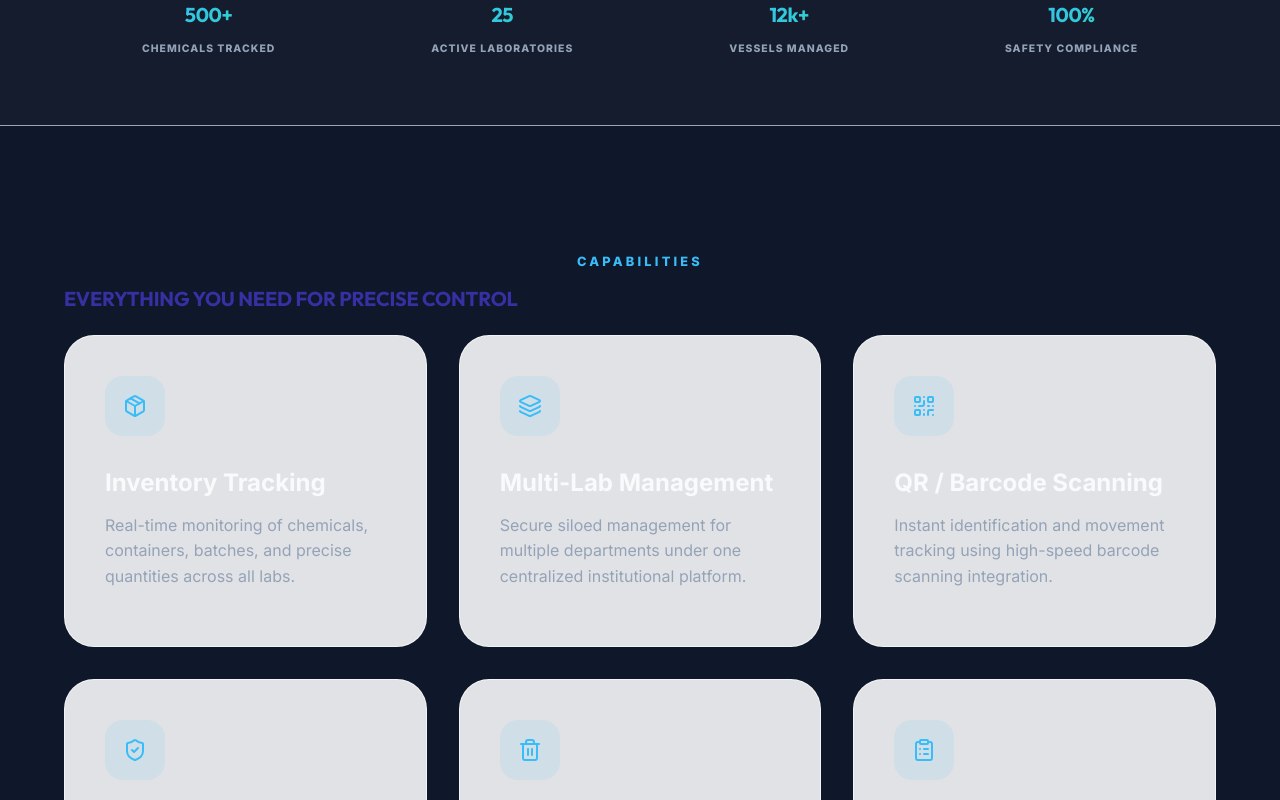
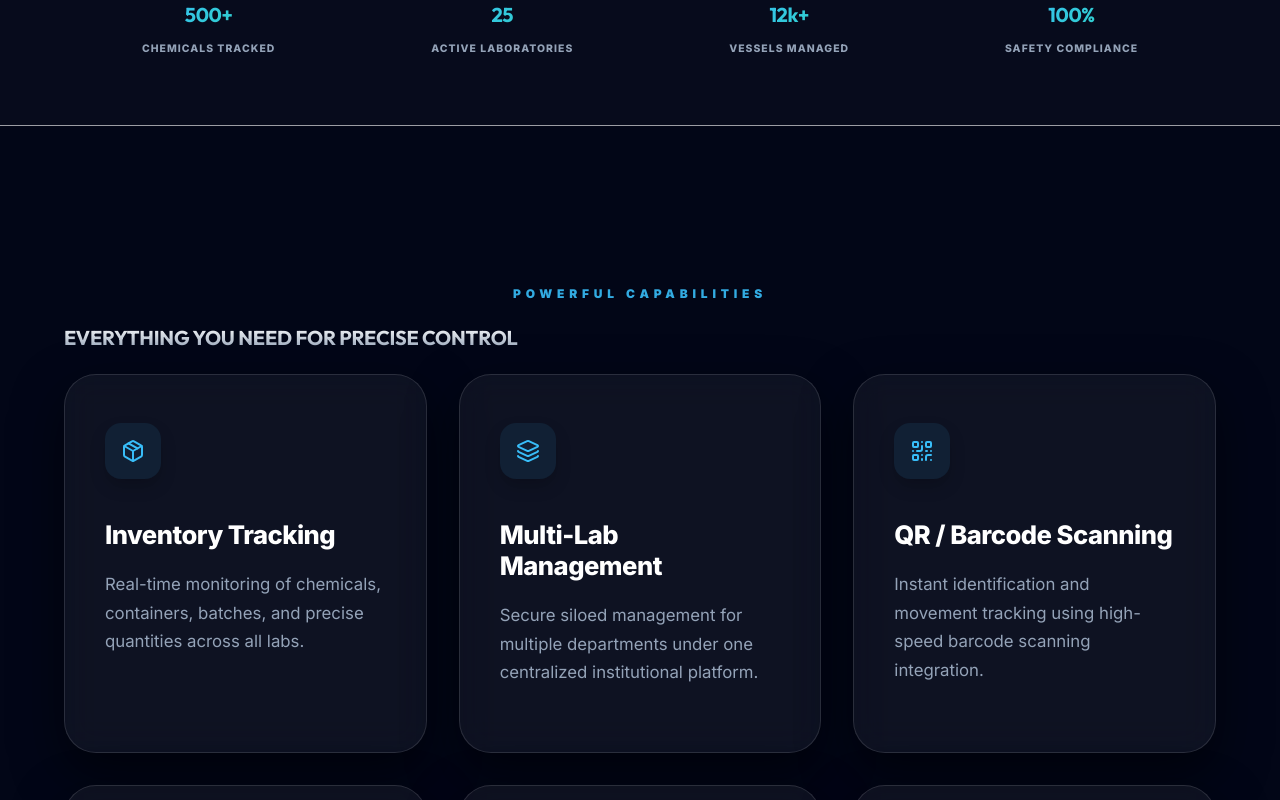
Before and after one commit to A-sualih/chemical_inventory_system, a React (Vite) app in the folder frontend/: page / in a window 1280 px wide. Shown: the part 920-1720 px from the top of the page. Built offline with nearby package versions, Linux system fonts and the light colour scheme; no server answers.

Commit message:
feat: add configurable landing page hero banner and enhance landing page UI styling

```diff
--- a/frontend/src/features/settings/SystemSettings.jsx
+++ b/frontend/src/features/settings/SystemSettings.jsx
@@ -22,6 +22,7 @@ const SystemSettings = () => {
     const [formData, setFormData] = useState({
         systemName: "",
         systemLogo: "",
+        landingHero: "",
         favicon: "",
         orgName: "",
         defaultTheme: "light",
@@ -186,6 +187,16 @@ const SystemSettings = () => {
                                     </div>
                                 </div>
                                 <div className="settings-field-group">
+                                    <label className="settings-label">Landing Page Hero Banner</label>
+                                    <div className="file-upload-wrapper" style={{ height: 'auto', minHeight: '80px' }}>
+                                        <div className="preview-image-box" style={{ width: '100%', height: '120px', aspectRatio: 'auto' }}>
+                                            {formData.landingHero ? <img src={formData.landingHero} alt="Hero Banner" style={{ height: '100%', width: '100%', objectFit: 'cover' }} /> : <PaintBrushIcon style={{width: '2rem', color: '#cbd5e1'}} />}
+                                        </div>
+                                        <input type="file" className="custom-file-input" onChange={(e) => handleFileUpload(e, "landingHero")} />
+                                    </div>
+                                    <p className="field-hint" style={{ fontSize: '0.75rem', color: 'var(--slate-400)', marginTop: '0.5rem' }}>Large scientific illustration or lab photo (16:9 recommended).</p>
+                                </div>
+                                <div className="settings-field-group">
                                     <label className="settings-label">Favicon (.ico, .png)</label>
                                     <div className="file-upload-wrapper">
                                         <div className="preview-image-box" style={{width: '3rem', height: '3rem'}}>
--- a/frontend/src/pages/Landing.jsx
+++ b/frontend/src/pages/Landing.jsx
@@ -85,7 +85,11 @@ const Landing = () => {
         </div>
         <div className="hero-visual">
           <div className="hero-img-container">
-             <img src="/landing_hero_illustration_v2_1779104886985.png" alt="Chemical Inventory Management System Illustration" />
+             <img
+               src={settings?.landingHero || "/landing_hero_illustration_v2_1779104886985.png"}
+               alt={`${systemName} Illustration`}
+               onError={(e) => e.target.src = "/landing_hero_illustration_v2_1779104886985.png"}
+             />
           </div>
         </div>
       </header>
@@ -111,8 +115,8 @@ const Landing = () => {
       </div>
 
       {/* Key Features Section */}
-      <section id="features" className="section-container">
-        <span className="section-tag">Capabilities</span>
+      <section id="features" className="section-container" style={{ paddingTop: '10rem' }}>
+        <span className="section-tag">Powerful Capabilities</span>
         <h2 className="section-title">Everything you need for precise control</h2>
         <div className="features-grid">
           <FeatureCard
--- a/frontend/src/styles/Landing.css
+++ b/frontend/src/styles/Landing.css
@@ -1,14 +1,17 @@
 /* Landing Page Styles - Vivid Modern */
 :root {
-  --landing-primary: #0f172a;
+  --landing-primary: #020617; /* Deeper midnight */
   --landing-accent: #38bdf8;
-  --landing-accent-muted: rgba(56, 189, 248, 0.1);
+  --landing-accent-glow: rgba(56, 189, 248, 0.4);
+  --landing-accent-muted: rgba(56, 189, 248, 0.08);
   --landing-teal: #2dd4bf;
+  --landing-purple: #a855f7;
   --landing-indigo: #6366f1;
   --landing-text-main: #f8fafc;
   --landing-text-muted: #94a3b8;
-  --glass-bg: rgba(255, 255, 255, 0.03);
-  --glass-border: rgba(255, 255, 255, 0.1);
+  --glass-bg: rgba(255, 255, 255, 0.08);
+  --glass-border: rgba(255, 255, 255, 0.15);
+  --card-shadow: 0 20px 50px rgba(0, 0, 0, 0.5);
 }
 
 .landing-container {
@@ -187,19 +190,24 @@
 .section-tag {
   color: var(--landing-accent);
   text-transform: uppercase;
-  font-weight: 800;
-  letter-spacing: 0.2rem;
-  font-size: 0.8rem;
+  font-weight: 900;
+  letter-spacing: 0.3rem;
+  font-size: 0.75rem;
   display: block;
-  margin-bottom: 1rem;
+  margin-bottom: 1.5rem;
   text-align: center;
+  opacity: 0.9;
 }
 
 .section-title {
-  font-size: 2.5rem;
-  font-weight: 800;
+  font-size: clamp(2rem, 4vw, 3.5rem);
+  font-weight: 900;
   text-align: center;
-  margin-bottom: 4rem;
+  margin-bottom: 5rem;
+  background: linear-gradient(to bottom, #fff, #94a3b8);
+  -webkit-background-clip: text;
+  background-clip: text;
+  -webkit-text-fill-color: transparent;
 }
 
 .features-grid {
@@ -209,41 +217,74 @@
 }
 
 .feature-card {
-  background: var(--glass-bg);
-  border: 1px solid var(--glass-border);
-  padding: 2.5rem;
-  border-radius: 30px;
-  transition: all 0.4s;
-  backdrop-filter: blur(5px);
+  background: rgba(255, 255, 255, 0.05);
+  border: 1px solid rgba(255, 255, 255, 0.12);
+  padding: 3rem 2.5rem;
+  border-radius: 32px;
+  transition: all 0.5s cubic-bezier(0.23, 1, 0.32, 1);
+  backdrop-filter: blur(16px);
+  position: relative;
+  overflow: hidden;
+  box-shadow: var(--card-shadow);
+}
+
+.feature-card::before {
+  content: '';
+  position: absolute;
+  top: 0;
+  left: 0;
+  width: 100%;
+  height: 100%;
+  background: radial-gradient(circle at top right, rgba(255, 255, 255, 0.1), transparent);
+  opacity: 0;
+  transition: opacity 0.5s;
 }
 
 .feature-card:hover {
-  background: rgba(255, 255, 255, 0.05);
-  transform: translateY(-10px);
-  border-color: var(--landing-accent);
+  background: rgba(255, 255, 255, 0.12);
+  transform: translateY(-12px) scale(1.02);
+  border-color: rgba(255, 255, 255, 0.4);
+  box-shadow: 0 40px 80px rgba(0, 0, 0, 0.7);
+}
+
+.feature-card:hover::before {
+  opacity: 1;
 }
 
 .feature-icon {
-  width: 60px;
-  height: 60px;
+  width: 56px;
+  height: 56px;
   background: var(--landing-accent-muted);
   color: var(--landing-accent);
-  border-radius: 18px;
+  border-radius: 16px;
   display: flex;
   align-items: center;
   justify-content: center;
-  margin-bottom: 2rem;
+  margin-bottom: 2.5rem;
+  transition: all 0.4s;
+  box-shadow: 0 8px 16px rgba(0,0,0,0.2);
+}
+
+.feature-card:hover .feature-icon {
+  background: var(--landing-accent);
+  color: var(--landing-primary);
+  transform: rotate(5deg) scale(1.1);
+  box-shadow: 0 0 20px var(--landing-accent-glow);
 }
 
 .feature-title {
-  font-size: 1.5rem;
-  font-weight: 700;
-  margin-bottom: 1rem;
+  font-size: 1.6rem;
+  font-weight: 800;
+  margin-bottom: 1.25rem;
+  color: #fff;
+  letter-spacing: -0.02em;
 }
 
 .feature-desc {
   color: var(--landing-text-muted);
-  line-height: 1.6;
+  line-height: 1.7;
+  font-size: 1.05rem;
+  font-weight: 400;
 }
 
 /* Stats Section */
```
Also changed, not shown: 1 other file (tests, documents, lock files or other folders).
